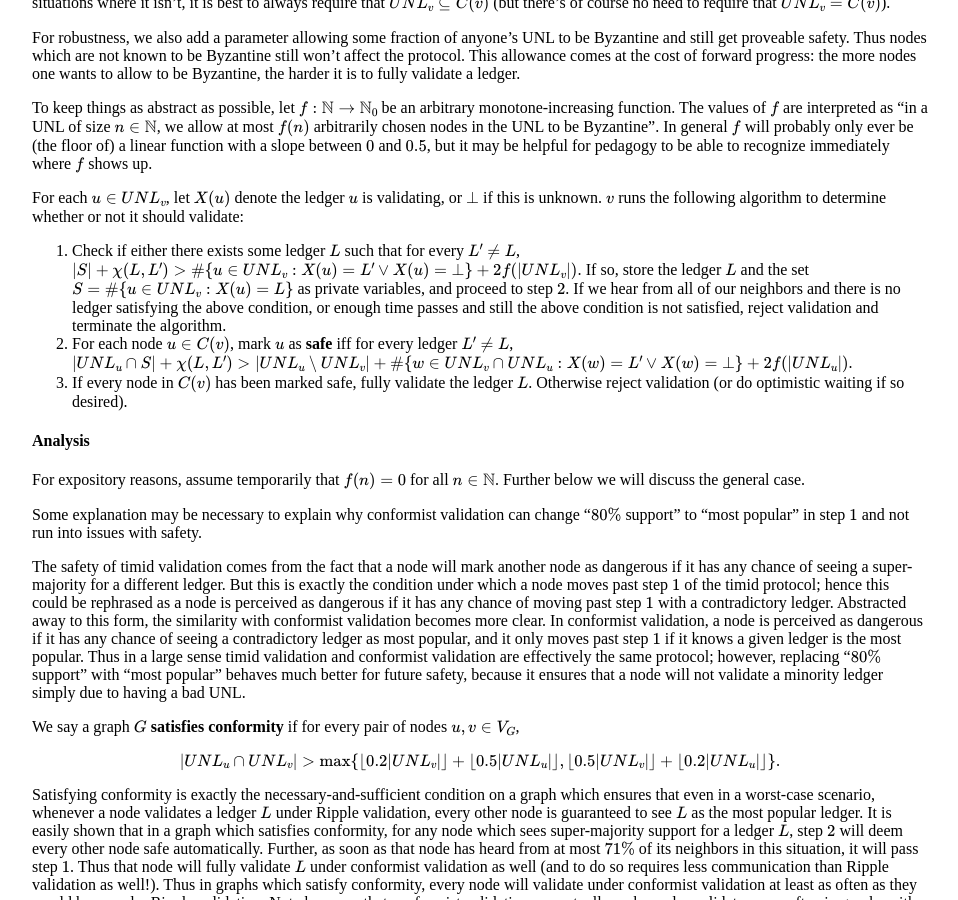
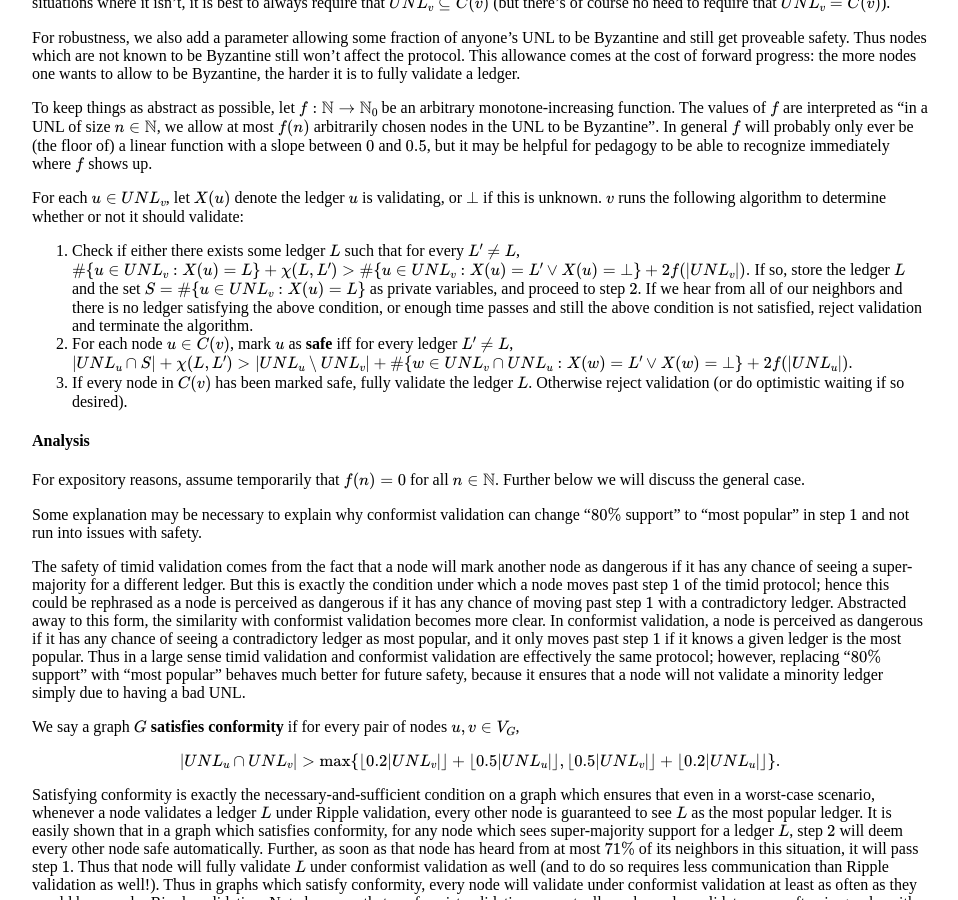
Before and after one commit to ChronusZ/chronusz.github.io, a Jekyll site: the page built from _posts/2017-07-02-conformist-consensus.md, in a window 1280 px wide and 900 px high, scrolled down 1870 px. Shown: the whole window, without its empty margins (160-1118 px from the left). Built offline with Jekyll 4.4.1, drawn with Linux system fonts in a browser that asks for light colours; formulas are drawn with MathJax 3.

Commit message:
Update 2017-07-02-conformist-consensus.md

```diff
--- a/_posts/2017-07-02-conformist-consensus.md
+++ b/_posts/2017-07-02-conformist-consensus.md
@@ -63,7 +63,7 @@ To keep things as abstract as possible, let $$f:\mathbb{N}\to\mathbb{N}_0$$ be a
 
 For each $$u\in UNL_v$$, let $$X(u)$$ denote the ledger $$u$$ is validating, or $$\bot$$ if this is unknown. $$v$$ runs the following algorithm to determine whether or not it should validate:
 
-1. Check if either there exists some ledger $$L$$ such that for every $$L'\neq L$$, $$\vert S\vert+\chi(L,L')>\#\{u\in UNL_v:X(u)=L'\vee X(u)=\bot\}+2f(\vert UNL_v\vert).$$ If so, store the ledger $$L$$ and the set $$S=\#\{u\in UNL_v:X(u)=L\}$$ as private variables, and proceed to step $$2$$. If we hear from all of our neighbors and there is no ledger satisfying the above condition, or enough time passes and still the above condition is not satisfied, reject validation and terminate the algorithm.
+1. Check if either there exists some ledger $$L$$ such that for every $$L'\neq L$$, $$\#\{u\in UNL_v:X(u)=L\}+\chi(L,L')>\#\{u\in UNL_v:X(u)=L'\vee X(u)=\bot\}+2f(\vert UNL_v\vert).$$ If so, store the ledger $$L$$ and the set $$S=\#\{u\in UNL_v:X(u)=L\}$$ as private variables, and proceed to step $$2$$. If we hear from all of our neighbors and there is no ledger satisfying the above condition, or enough time passes and still the above condition is not satisfied, reject validation and terminate the algorithm.
 2. For each node $$u\in C(v)$$, mark $$u$$ as **safe** iff for every ledger $$L'\neq L$$, $$\vert UNL_u\cap S\vert+\chi(L,L')>\vert UNL_u\setminus UNL_v\vert + \#\{w\in UNL_v\cap UNL_u : X(w)=L'\vee X(w)=\bot\}+2f(\vert UNL_u\vert)$$.
 3. If every node in $$C(v)$$ has been marked safe, fully validate the ledger $$L$$. Otherwise reject validation (or do optimistic waiting if so desired).
 
```
